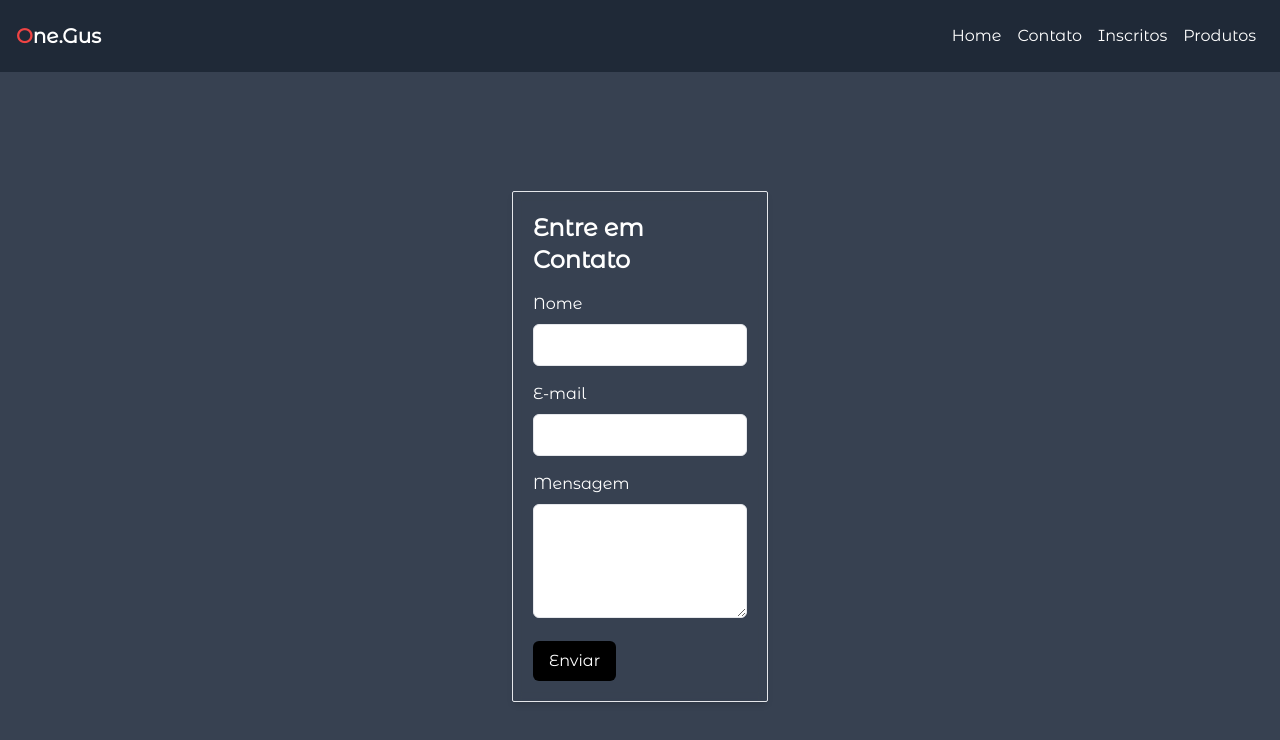
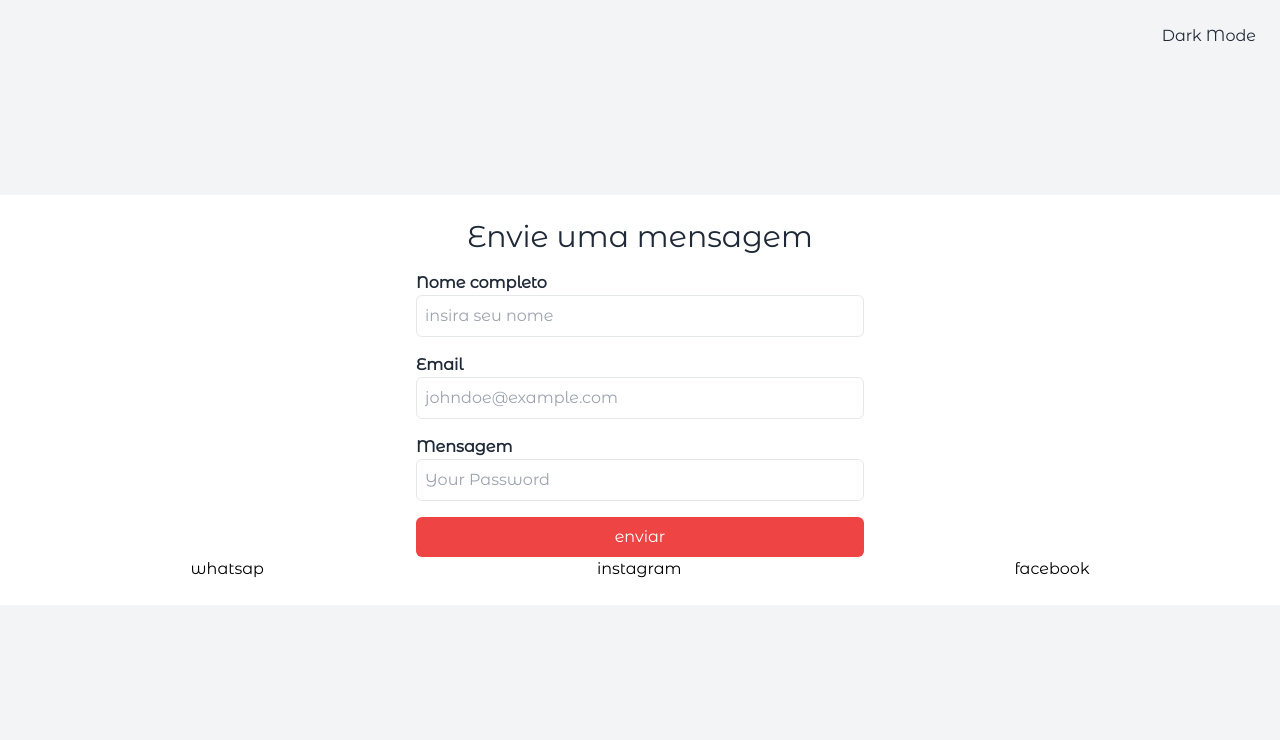
Before and after one commit to GustavoPinho001/projeto, a React (Vite) app: page /contato in a window 1280 px wide. Shown: the top 740 px of the page. Built offline with nearby package versions, Linux system fonts and the light colour scheme.

Commit message:
alterações na tela de contatos

```diff
--- a/src/API/users/index.ts
+++ b/src/API/users/index.ts
@@ -31,7 +31,7 @@ export async function createUser({ name, senha, email }: Person) {
     return response.data;
   }
 
-  export async function updateUsers({ name, senha, email, id }: Person) {
+  export async function updateUsers({ name, senha, email, id}: Person) {
     const response = await apiBase.put(`/user/${id}`, {
       name: name,
       senha: senha,
--- a/src/modules/contato/contato.tsx
+++ b/src/modules/contato/contato.tsx
@@ -1,36 +1,103 @@
-import React from 'react';
+import React, { useState } from 'react';
 import Header from '../../primario/header';
+import { Field, Form, Formik } from 'formik';
+import { Link } from 'react-router-dom';
+import { toast } from 'react-toastify';
+import { createUser } from '../../API/users';
+import { Person } from '../USUARIOS/cadastro/cadastro';
 
 const ContactPage: React.FC = () => {
+  const [load, setLoad] = useState(false);
+  const [darkMode, setDarkMode] = useState(false);
+  const initialValues = {
+    name: "",
+    email: "",
+    senha: "",
+  };
+
+  const handleSub = async (form: Person) => {
+    setLoad(true);
+    try {
+      const newPerson = await createUser(form);
+      toast.success("Usuário criado com sucesso");
+      setLoad(false);
+    } catch (error) {
+      toast.error("Algo deu errado");
+      setLoad(false);
+    }
+  };
+  const toggleDarkMode = () => {
+    setDarkMode((prevMode) => !prevMode);
+  };
  return (
-    <div className="bg-gray-700">
-      <Header/>
-      <div className="h-[93.7vh] flex items-center justify-center">
-
-      <div className="w-1/5 p-5 bg-opacity-80 border  backdrop-blur-sm rounded-sm  shadow-md">
-        <h1 className="text-2xl text-white font-semibold mb-4">Entre em Contato</h1>
-        <form>
-          <div className="mb-4">
-            <label htmlFor="name" className="block text-white font-medium mb-2">Nome</label>
-            <input type="text" id="name" name="name" className="w-full px-3 py-2 border rounded-md focus:ring focus:ring-blue-300" />
+    <div className={`bg-${darkMode ? "gray-900" : "gray-100"} min-h-screen flex flex-col justify-center items-center transition-colors duration-300`}>
+     <section className={`w-full h-[60%] sm:h-[40%] p-6 flex flex-col justify-center items-center bg-${darkMode ? "gray-800" : "white"}`}>
+             <div className={`text-center text-${darkMode ? "white" : "gray-800"} text-2xl sm:text-3xl mb-4`}>
+               <h1>Envie uma mensagem</h1>
              </div>
-          <div className="mb-4">
-            <label htmlFor="email" className="block text-white font-medium mb-2">E-mail</label>
-            <input type="email" id="email" name="email" className="w-full px-3 py-2 border rounded-md focus:ring focus:ring-blue-300" />
+             <Formik initialValues={initialValues} onSubmit={handleSub}>
+               <Form className="w-full max-w-md flex flex-col gap-4">
+                 <div>
+                   <label htmlFor="name" className={`text-${darkMode ? "white" : "gray-800"} font-semibold mb-1`}>
+                     Nome completo
+                   </label>
+                   <Field
+                     className={`border p-2 rounded-md bg-${darkMode ? "gray-800" : "gray-200"} w-full text-${darkMode ? "white" : "gray-800"}`}
+                     type="text"
+                     required
+                     id="name"
+                     name="name"
+                     placeholder="insira seu nome"
+                   />
                  </div>
-          <div className="mb-4">
-            <label htmlFor="message" className="block text-white font-medium mb-2">Mensagem</label>
-            <textarea id="message" name="message" rows={4} className="w-full px-3 py-2 border rounded-md focus:ring focus:ring-blue-300"></textarea>
+                 <div>
+                   <label htmlFor="email" className={`text-${darkMode ? "white" : "gray-800"} font-semibold mb-1`}>
+                     Email
+                   </label>
+                   <Field
+                     className={`border p-2 rounded-md bg-${darkMode ? "gray-800" : "gray-200"} w-full text-${darkMode ? "white" : "gray-800"}`}
+                     type="email"
+                     id="email"
+                     required
+                     name="email"
+                     placeholder="johndoe@example.com"
+                   />
+                 </div>
+                 <div>
+                   <label htmlFor="mensagem" className={`text-${darkMode ? "white" : "gray-800"} font-semibold mb-1`}>
+                     Mensagem
+                   </label>
+                   <Field
+                     className={`border p-2 rounded-md bg-${darkMode ? "gray-800" : "gray-200"} w-full text-${darkMode ? "white" : "gray-800"}`}
+                     type="mensagem"
+                     id="mensagem"
+                     required
+                     name="mensagem"
+                     placeholder="Your Password"
+                   />
                  </div>
                  <button
                    type="submit"
-            className="relative bg-black text-white px-4 py-2 rounded-md hover:bg-opacity-70 backdrop-blur-sm focus:ring focus:ring-blue-300"
+                   disabled={load}
+                   className={`bg-${darkMode ? "blue-600" : "red-500"} text-white rounded-md p-2 hover:bg-${darkMode ? "blue-700" : "red-600"} transition duration-300`}
                  >
-            Enviar
+                   enviar
                  </button>
-        </form>
+               </Form>
+             </Formik>
+             <div className='flex w-full justify-around'>
+              <button
+
+                onClick={toggleDarkMode}
+                className={`absolute top-4 right-4 p-2 rounded-full bg-${darkMode ? "gray-800" : "gray-200"} text-${darkMode ? "white" : "gray-800"} hover:bg-${darkMode ? "gray-600" : "gray-300"} transition duration-300`}
+              >
+                {darkMode ? "Light Mode" : "Dark Mode"}
+              </button>
+              <a href="">whatsap</a>
+              <a href="https://www.instagram.com/" target='_blank'>instagram</a>
+              <a href="">facebook</a>
              </div>
-      </div>
+           </section>
     </div>
   );
 };
```
Lines whose indentation alone changed are shown as unchanged.
